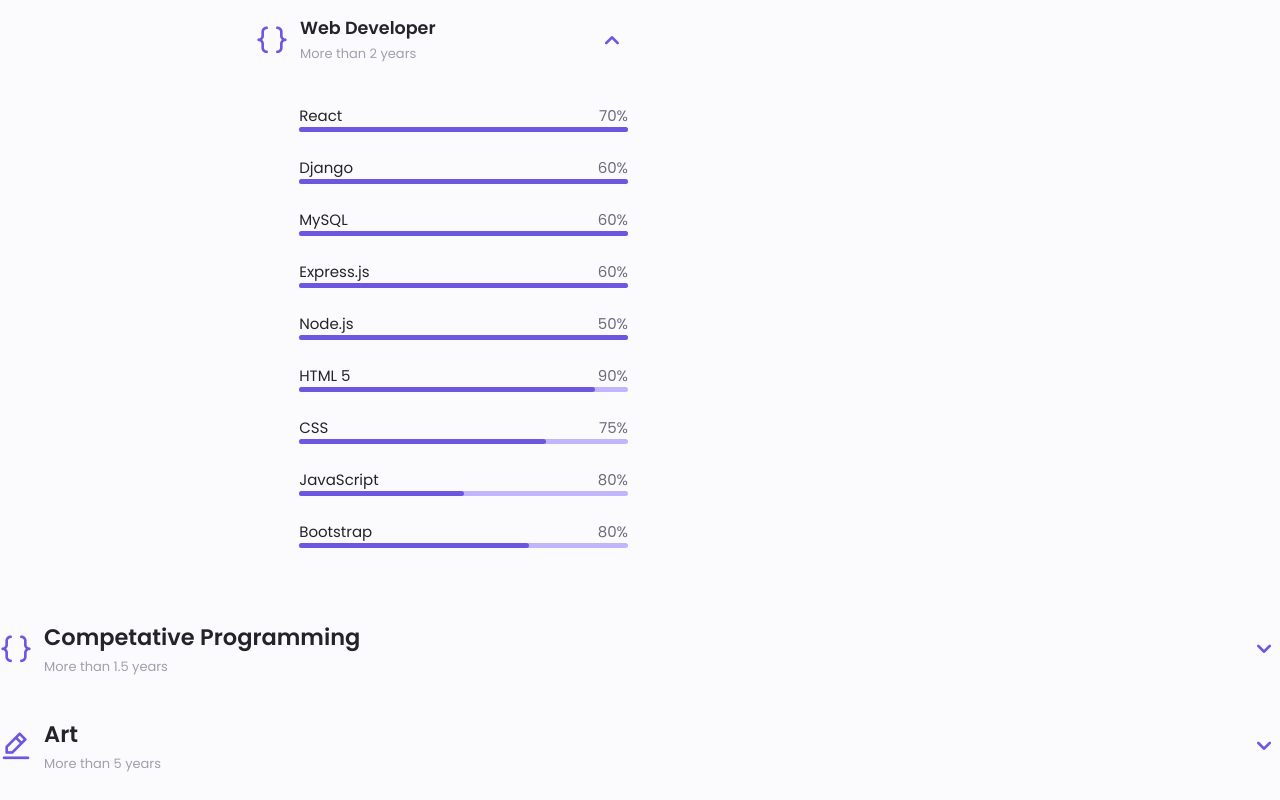
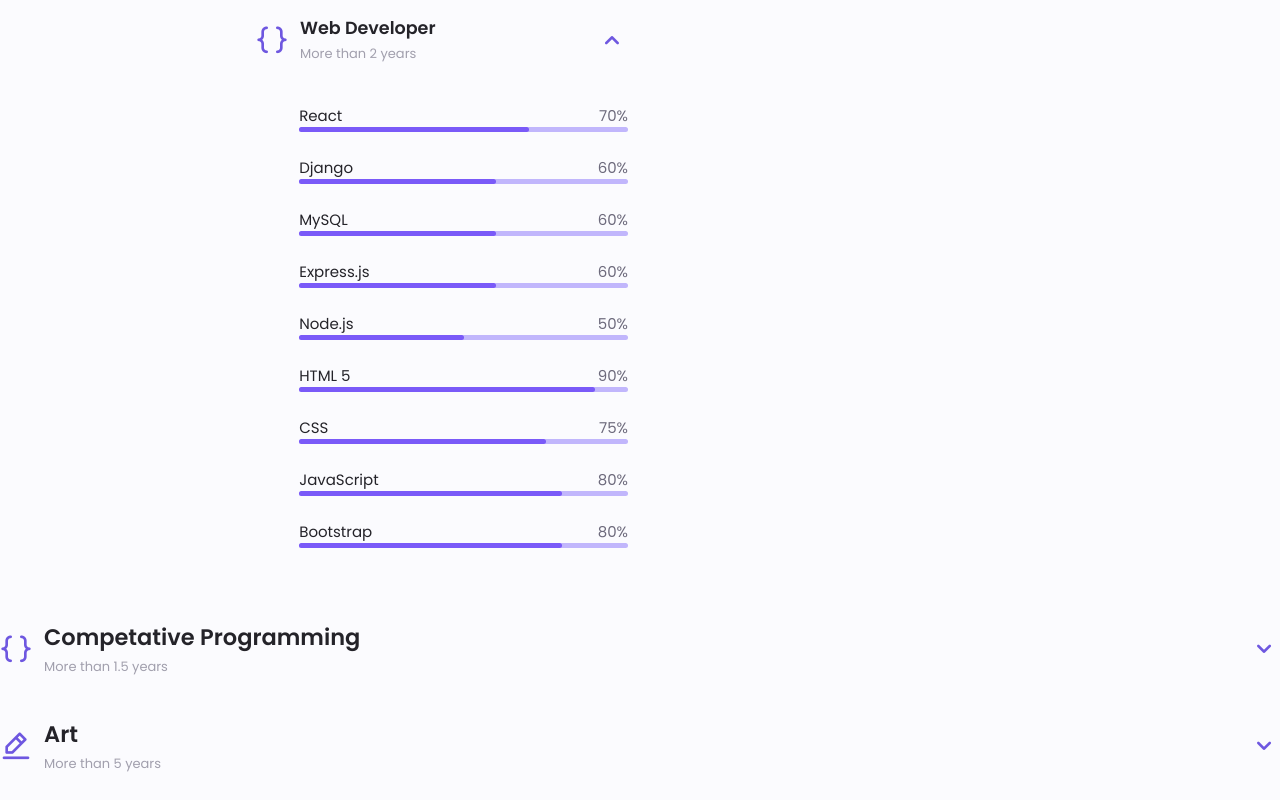
Before and after one commit to Saakshij4/portfolio, a plain HTML site: page index.html in a window 1280 px wide. Shown: the part 1700-2500 px from the top of the page. Drawn offline with nearby package versions, Linux system fonts and the light colour scheme.

Commit message:
Update styles.css

```diff
--- a/styles.css
+++ b/styles.css
@@ -1209,3 +1209,18 @@
     grid-template-columns: repeat(2, 1fr);
   }
 } */
+
+
+.skills__bar{height:8px;background:#e9e6ff;border-radius:4px;overflow:hidden}
+.skills__percentage{display:block;height:100%;background:#7a5af8;border-radius:4px}
+
+/* widths per skill */
+.skills__react{width:70%}
+.skills__django{width:60%}
+.skills__mysql{width:60%}
+.skills__express{width:60%}
+.skills__node{width:50%}
+.skills__html{width:90%}
+.skills__css{width:75%}
+.skills__js{width:80%}
+.skills__boots{width:80%}
```
